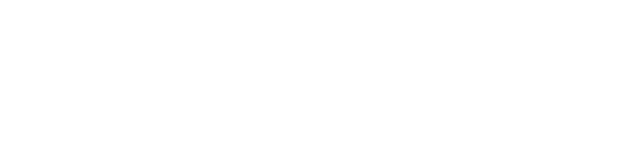
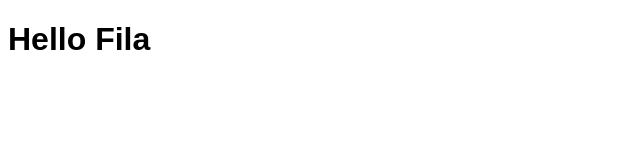
Before and after one commit to filasofiya19/programdasar.github.io, a plain HTML site: page index.html in a window 1280 px wide. Shown: the whole page, without its empty margins (0-640 px from the left). Drawn offline with Linux system fonts and the light colour scheme.

Commit message:
Mengubah file index dan menaambahkan file style.css

```diff
--- a/index.html
+++ b/index.html
@@ -2,8 +2,9 @@
 <html>
     <head>
         <title>Coba Git</title>
+        <link rel="stylesheet" type="text/css" href="style.css">
     </head>
     <body>
-
+        <h1>Hello Fila</h1>
     </body>
 </html>
--- /dev/null
+++ b/style.css
@@ -0,0 +1,3 @@
+body {
+    font-family: arial;
+}
```
